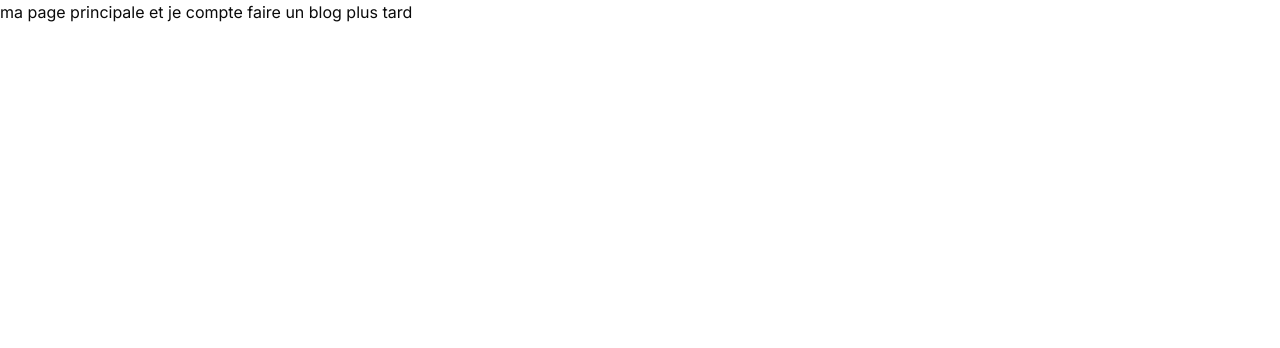
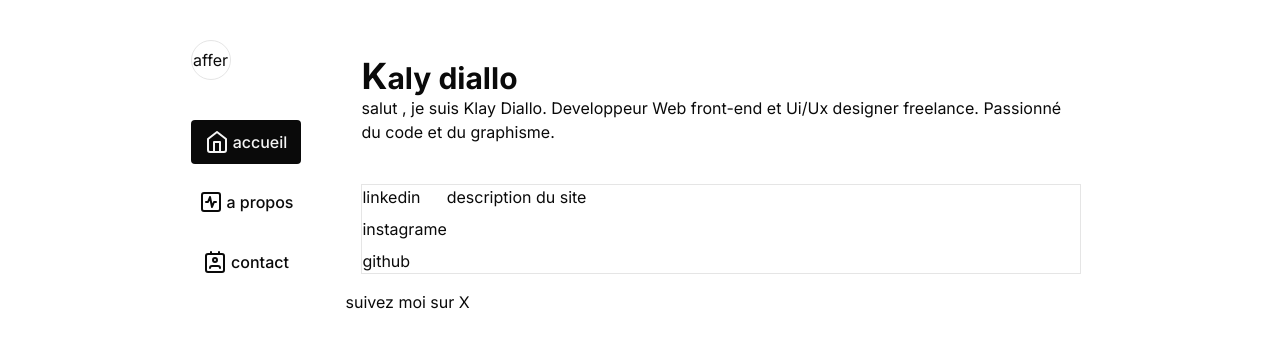
Before and after one commit to lilkaLePro/kali-space-portfolio, a Next.js app: page / in a window 1280 px wide. Shown: the top 348 px of the page. Built offline with nearby package versions, Linux system fonts and the light colour scheme.

Commit message:
Pages and icons added

```diff
--- /dev/null
+++ b/app/a-propos/page.tsx
@@ -0,0 +1,7 @@
+
+export default function Aporpos(){
+
+    return <div>
+        LA PAGE A PROPOS
+    </div>
+}
--- /dev/null
+++ b/app/contact/page.tsx
@@ -0,0 +1,4 @@
+export default function Contact (){
+
+    return <div>PAGE CONTACT </div>
+}
--- a/app/layout.tsx
+++ b/app/layout.tsx
@@ -1,12 +1,15 @@
 import type { Metadata } from 'next'
 import { Inter } from 'next/font/google'
 import './globals.css'
+import { Switch } from '@/components/ui/switch'
+import { Header } from '@/components/header/page'
 
 const inter = Inter({ subsets: ['latin'] })
-
+{/**voire les autres Metadata  */}
+{/**voire l'utilisation de swicth et la confg de shad cdn */}
 export const metadata: Metadata = {
-  title: 'Create Next App',
-  description: 'Generated by create next app',
+  title: 'Kaly Diallo',
+  description: 'developpeur, web designer et createur ',
 }
 
 export default function RootLayout({
@@ -16,7 +19,17 @@ export default function RootLayout({
 }) {
   return (
     <html lang="en">
-      <body className={inter.className}>{children}</body>
+      <body className={`${inter.className} w-full flex gap-5 flex-col md:flex-row justify-center `} >
+      <header className='md:mt-10'>
+        <Header />
+      </header>
+       <section className='w-full md:mt-10  px-2 md:max-w-3xl '>
+       {children}
+
+       <p>suivez moi sur X</p>
+       </section>
+      </body>
     </html>
+
   )
 }
--- a/app/page.tsx
+++ b/app/page.tsx
@@ -1,5 +1,29 @@
 import Image from 'next/image'
+import { Avatar } from '@radix-ui/react-avatar'
 
-export default function Home() {
-  return <div> ma page principale et je compte faire un blog plus tard</div>
+const PresentationText = `salut , je suis Klay Diallo. Developpeur Web front-end et Ui/Ux designer freelance. Passionné du code et du graphisme. `
+// const petit historique
+export default async function Home() {
+  return (
+  <div className='w-full p-4 flex flex-col gap-10 '>
+      <div className='gap-5'>
+        <h1 className='text-3xl font-bold '>
+          <span className='text-4xl'>K</span>
+          <span>aly diallo</span>
+        </h1>
+        <p>{PresentationText} </p>
+      </div>
+
+      <div className='flex border'>
+        <div className='flex flex-col gap-2 '>
+          <span>linkedin</span>
+          <span>instagrame</span>
+          <span>github</span>
+        </div>
+      <p> </p>
+
+      <div>description du site</div>
+      </div>
+
+  </div>)
 }
--- /dev/null
+++ b/components/header/page.tsx
@@ -0,0 +1,15 @@
+import NavLinks from "../ui/nav-link"
+
+export const Header = () => {
+
+return <div className="relative flex justify-center w-full mt-7 md:mt-0">
+    <div className="w-full md:max-w-3xl px-4">
+    <div className="w-full">
+        <p className="w-10 h-10 flex justify-center items-center border rounded-full">affer</p>
+        <NavLinks />
+    </div>
+
+    </div>
+    </div>
+
+}
--- a/components/ui/avatar.tsx
+++ /dev/null
@@ -1,50 +0,0 @@
-"use client"
-
-import * as React from "react"
-import * as AvatarPrimitive from "@radix-ui/react-avatar"
-
-import { cn } from "@/lib/utils"
-
-const Avatar = React.forwardRef<
-  React.ElementRef<typeof AvatarPrimitive.Root>,
-  React.ComponentPropsWithoutRef<typeof AvatarPrimitive.Root>
->(({ className, ...props }, ref) => (
-  <AvatarPrimitive.Root
-    ref={ref}
-    className={cn(
-      "relative flex h-10 w-10 shrink-0 overflow-hidden rounded-full",
-      className
-    )}
-    {...props}
-  />
-))
-Avatar.displayName = AvatarPrimitive.Root.displayName
-
-const AvatarImage = React.forwardRef<
-  React.ElementRef<typeof AvatarPrimitive.Image>,
-  React.ComponentPropsWithoutRef<typeof AvatarPrimitive.Image>
->(({ className, ...props }, ref) => (
-  <AvatarPrimitive.Image
-    ref={ref}
-    className={cn("aspect-square h-full w-full", className)}
-    {...props}
-  />
-))
-AvatarImage.displayName = AvatarPrimitive.Image.displayName
-
-const AvatarFallback = React.forwardRef<
-  React.ElementRef<typeof AvatarPrimitive.Fallback>,
-  React.ComponentPropsWithoutRef<typeof AvatarPrimitive.Fallback>
->(({ className, ...props }, ref) => (
-  <AvatarPrimitive.Fallback
-    ref={ref}
-    className={cn(
-      "flex h-full w-full items-center justify-center rounded-full bg-muted",
-      className
-    )}
-    {...props}
-  />
-))
-AvatarFallback.displayName = AvatarPrimitive.Fallback.displayName
-
-export { Avatar, AvatarImage, AvatarFallback }
--- /dev/null
+++ b/components/ui/nav-link.tsx
@@ -0,0 +1,37 @@
+"use client"
+import clsx from "clsx";
+import Link from "next/link";
+import { usePathname } from "next/navigation"
+import { ActivitySquare,
+    Contact, Home} from 'lucide-react'
+
+
+const links = [
+    {name: "accueil" , href: '/', icone: <Home /> },
+    {name: "a propos" , href: "/a-propos", icone: <ActivitySquare /> },
+    {name: "contact", href: "/contact", icone: <Contact /> }
+]
+export default function NavLinks (){
+    const pathname = usePathname();
+   return (
+
+   <div className="md:h-screen h-10">
+    <div className="w-full flex flex-row md:flex-col gap-4 md:mt-10">
+    {links.map((link)=> {
+        const linkIcon = link.icone;
+        return (
+            <Link
+            key={link.name}
+            href={link.href}
+            className={clsx(
+                "flex h-[44px] w-full  grow p-1 items-center justify-center gap-1 rounded-sm font-medium md:p-2 md:py-2 px-3 ",
+                {"bg-foreground text-secondary" : pathname === link.href,}
+            )}>
+            {linkIcon}
+            <p>{link.name} </p>
+            </Link>
+        )
+    })}
+    </div>
+   </div>)
+}
--- a/components/ui/navigation-menu.tsx
+++ /dev/null
@@ -1,128 +0,0 @@
-import * as React from "react"
-import { ChevronDownIcon } from "@radix-ui/react-icons"
-import * as NavigationMenuPrimitive from "@radix-ui/react-navigation-menu"
-import { cva } from "class-variance-authority"
-
-import { cn } from "@/lib/utils"
-
-const NavigationMenu = React.forwardRef<
-  React.ElementRef<typeof NavigationMenuPrimitive.Root>,
-  React.ComponentPropsWithoutRef<typeof NavigationMenuPrimitive.Root>
->(({ className, children, ...props }, ref) => (
-  <NavigationMenuPrimitive.Root
-    ref={ref}
-    className={cn(
-      "relative z-10 flex max-w-max flex-1 items-center justify-center",
-      className
-    )}
-    {...props}
-  >
-    {children}
-    <NavigationMenuViewport />
-  </NavigationMenuPrimitive.Root>
-))
-NavigationMenu.displayName = NavigationMenuPrimitive.Root.displayName
-
-const NavigationMenuList = React.forwardRef<
-  React.ElementRef<typeof NavigationMenuPrimitive.List>,
-  React.ComponentPropsWithoutRef<typeof NavigationMenuPrimitive.List>
->(({ className, ...props }, ref) => (
-  <NavigationMenuPrimitive.List
-    ref={ref}
-    className={cn(
-      "group flex flex-1 list-none items-center justify-center space-x-1",
-      className
-    )}
-    {...props}
-  />
-))
-NavigationMenuList.displayName = NavigationMenuPrimitive.List.displayName
-
-const NavigationMenuItem = NavigationMenuPrimitive.Item
-
-const navigationMenuTriggerStyle = cva(
-  "group inline-flex h-9 w-max items-center justify-center rounded-md bg-background px-4 py-2 text-sm font-medium transition-colors hover:bg-accent hover:text-accent-foreground focus:bg-accent focus:text-accent-foreground focus:outline-none disabled:pointer-events-none disabled:opacity-50 data-[active]:bg-accent/50 data-[state=open]:bg-accent/50"
-)
-
-const NavigationMenuTrigger = React.forwardRef<
-  React.ElementRef<typeof NavigationMenuPrimitive.Trigger>,
-  React.ComponentPropsWithoutRef<typeof NavigationMenuPrimitive.Trigger>
->(({ className, children, ...props }, ref) => (
-  <NavigationMenuPrimitive.Trigger
-    ref={ref}
-    className={cn(navigationMenuTriggerStyle(), "group", className)}
-    {...props}
-  >
-    {children}{" "}
-    <ChevronDownIcon
-      className="relative top-[1px] ml-1 h-3 w-3 transition duration-300 group-data-[state=open]:rotate-180"
-      aria-hidden="true"
-    />
-  </NavigationMenuPrimitive.Trigger>
-))
-NavigationMenuTrigger.displayName = NavigationMenuPrimitive.Trigger.displayName
-
-const NavigationMenuContent = React.forwardRef<
-  React.ElementRef<typeof NavigationMenuPrimitive.Content>,
-  React.ComponentPropsWithoutRef<typeof NavigationMenuPrimitive.Content>
->(({ className, ...props }, ref) => (
-  <NavigationMenuPrimitive.Content
-    ref={ref}
-    className={cn(
-      "left-0 top-0 w-full data-[motion^=from-]:animate-in data-[motion^=to-]:animate-out data-[motion^=from-]:fade-in data-[motion^=to-]:fade-out data-[motion=from-end]:slide-in-from-right-52 data-[motion=from-start]:slide-in-from-left-52 data-[motion=to-end]:slide-out-to-right-52 data-[motion=to-start]:slide-out-to-left-52 md:absolute md:w-auto ",
-      className
-    )}
-    {...props}
-  />
-))
-NavigationMenuContent.displayName = NavigationMenuPrimitive.Content.displayName
-
-const NavigationMenuLink = NavigationMenuPrimitive.Link
-
-const NavigationMenuViewport = React.forwardRef<
-  React.ElementRef<typeof NavigationMenuPrimitive.Viewport>,
-  React.ComponentPropsWithoutRef<typeof NavigationMenuPrimitive.Viewport>
->(({ className, ...props }, ref) => (
-  <div className={cn("absolute left-0 top-full flex justify-center")}>
-    <NavigationMenuPrimitive.Viewport
-      className={cn(
-        "origin-top-center relative mt-1.5 h-[var(--radix-navigation-menu-viewport-height)] w-full overflow-hidden rounded-md border bg-popover text-popover-foreground shadow data-[state=open]:animate-in data-[state=closed]:animate-out data-[state=closed]:zoom-out-95 data-[state=open]:zoom-in-90 md:w-[var(--radix-navigation-menu-viewport-width)]",
-        className
-      )}
-      ref={ref}
-      {...props}
-    />
-  </div>
-))
-NavigationMenuViewport.displayName =
-  NavigationMenuPrimitive.Viewport.displayName
-
-const NavigationMenuIndicator = React.forwardRef<
-  React.ElementRef<typeof NavigationMenuPrimitive.Indicator>,
-  React.ComponentPropsWithoutRef<typeof NavigationMenuPrimitive.Indicator>
->(({ className, ...props }, ref) => (
-  <NavigationMenuPrimitive.Indicator
-    ref={ref}
-    className={cn(
-      "top-full z-[1] flex h-1.5 items-end justify-center overflow-hidden data-[state=visible]:animate-in data-[state=hidden]:animate-out data-[state=hidden]:fade-out data-[state=visible]:fade-in",
-      className
-    )}
-    {...props}
-  >
-    <div className="relative top-[60%] h-2 w-2 rotate-45 rounded-tl-sm bg-border shadow-md" />
-  </NavigationMenuPrimitive.Indicator>
-))
-NavigationMenuIndicator.displayName =
-  NavigationMenuPrimitive.Indicator.displayName
-
-export {
-  navigationMenuTriggerStyle,
-  NavigationMenu,
-  NavigationMenuList,
-  NavigationMenuItem,
-  NavigationMenuContent,
-  NavigationMenuTrigger,
-  NavigationMenuLink,
-  NavigationMenuIndicator,
-  NavigationMenuViewport,
-}
--- a/package.json
+++ b/package.json
@@ -15,14 +15,15 @@
     "@radix-ui/react-checkbox": "^1.0.4",
     "@radix-ui/react-icons": "^1.3.0",
     "@radix-ui/react-label": "^2.0.2",
-    "@radix-ui/react-navigation-menu": "^1.1.4",
     "@radix-ui/react-radio-group": "^1.1.3",
     "@radix-ui/react-slot": "^1.0.2",
     "@radix-ui/react-switch": "^1.0.3",
     "@radix-ui/react-toast": "^1.1.5",
     "class-variance-authority": "^0.7.0",
     "clsx": "^2.1.0",
+    "lucide-react": "^0.309.0",
     "next": "14.0.4",
+    "next-themes": "^0.2.1",
     "react": "^18",
     "react-dom": "^18",
     "tailwind-merge": "^2.2.0",
--- /dev/null
+++ b/public/src/themeProvider.tsx
@@ -0,0 +1,51 @@
+import React, { Component } from 'react';
+import PropTypes from 'prop-types';
+
+class themeProvider extends Component {
+    constructor(props) {
+        super(props);
+
+    }
+
+    componentWillMount() {
+
+    }
+
+    componentDidMount() {
+
+    }
+
+    componentWillReceiveProps(nextProps) {
+
+    }
+
+    shouldComponentUpdate(nextProps, nextState) {
+
+    }
+
+    componentWillUpdate(nextProps, nextState) {
+
+    }
+
+    componentDidUpdate(prevProps, prevState) {
+
+    }
+
+    componentWillUnmount() {
+
+    }
+
+    render() {
+        return (
+            <div>
+
+            </div>
+        );
+    }
+}
+
+themeProvider.propTypes = {
+
+};
+
+export default themeProvider;
```
Also changed, not shown: 1 other file (tests, documents, lock files or other folders).
